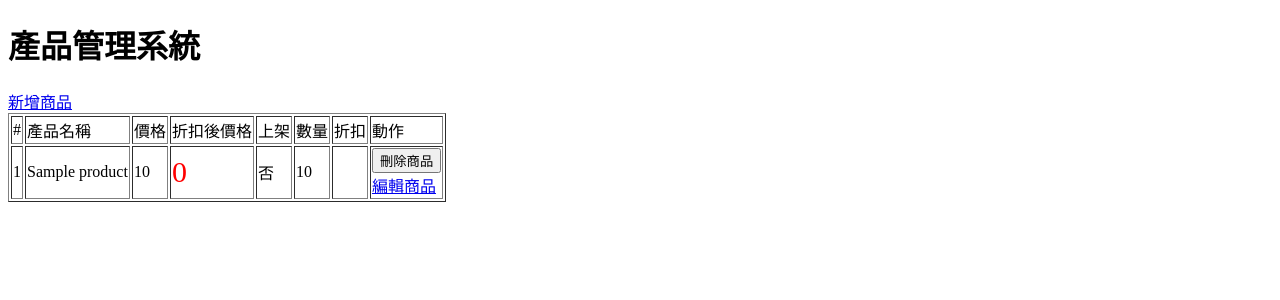
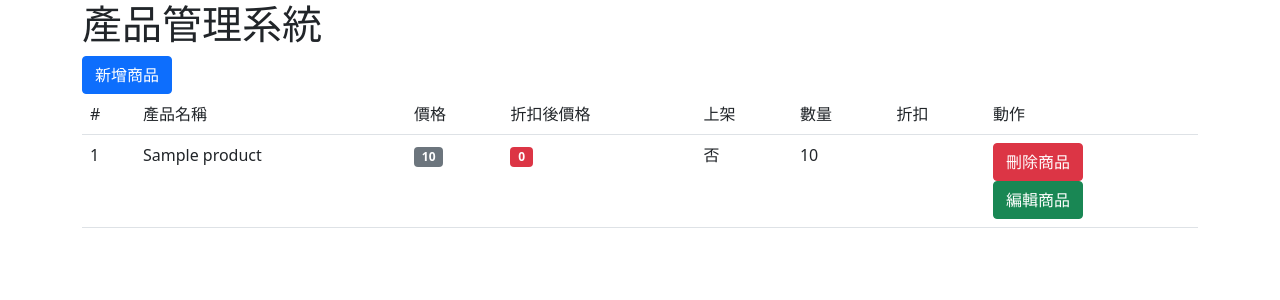
Before and after one commit to a19860101/PHP-LCCNET, a PHP site: page / in a window 1280 px wide. Shown: the top 300 px of the page. Run offline with PHP 8.4, Linux system fonts and the light colour scheme; tables that the repository leaves empty or names only in its code hold one stand-in row (values such as "Sample post").

Commit message:
20210207

```diff
--- a/practice/index.php
+++ b/practice/index.php
@@ -11,19 +11,18 @@
     <meta http-equiv="X-UA-Compatible" content="IE=edge">
     <meta name="viewport" content="width=device-width, initial-scale=1.0">
     <title>Document</title>
-    <style>
-        .discount {
-            color: #f00;
-            font-size: 30px;
-        }
-    </style>
+    <link href="https://cdn.jsdelivr.net/npm/bootstrap@5.0.0-beta1/dist/css/bootstrap.min.css" rel="stylesheet" integrity="sha384-giJF6kkoqNQ00vy+HMDP7azOuL0xtbfIcaT9wjKHr8RbDVddVHyTfAAsrekwKmP1" crossorigin="anonymous">
+    <script src="https://cdn.jsdelivr.net/npm/bootstrap@5.0.0-beta1/dist/js/bootstrap.bundle.min.js" integrity="sha384-ygbV9kiqUc6oa4msXn9868pTtWMgiQaeYH7/t7LECLbyPA2x65Kgf80OJFdroafW" crossorigin="anonymous"></script>
 </head>
 <body>
+<div class="container">
+    <div class="row">
+        <div class="col-12">
             <h1>產品管理系統</h1>
-    <nav>
-        <a href="create.php">新增商品</a>
-    </nav>
-    <table border="1">
+            <a href="create.php" class="btn btn-primary">新增商品</a>
+        </div>
+        <div class="col-12">
+            <table class="table">
             <tr>
                 <td>#</td>
                 <td>產品名稱</td>
@@ -38,13 +37,13 @@
             <tr>
                 <td><?php echo $row["id"];?></td>
                 <td><?php echo $row["title"];?></td>
-            <td><?php echo $row["price"];?></td>
+                <td><span class="badge bg-secondary"><?php echo $row["price"];?></span></td>
                 <td>
                     <?php
                         if($row["discount"] < 1){
-                        echo "<span class='discount'>".$row["price"] * $row["discount"]."</span>";
+                            echo "<span class='badge bg-danger'>".$row["price"] * $row["discount"]."</span>";
                         }else{
-                        echo $row["price"] * $row["discount"];
+                            echo "<span class='badge bg-secondary'>".$row["price"] * $row["discount"]."</span>";
                         }
                     ?>
                 </td>
@@ -74,13 +73,19 @@
                 <td>
                     <form action="delete.php" method="post">
                         <input type="hidden" name="id" value="<?php echo $row["id"];?>">
-                    <input type="submit" value="刪除商品" onclick="return confirm('確認刪除？')">
+                        <input type="submit" value="刪除商品" onclick="return confirm('確認刪除？')" class="btn btn-danger">
                     </form>
 
-                <a href="edit.php?id=<?php echo $row["id"];?>">編輯商品</a>
+                    <a href="edit.php?id=<?php echo $row["id"];?>" class="btn btn-success">編輯商品</a>
                 </td>
             </tr>
             <?php } ?>
         </table>
+        </div>
+    </div>
+</div>
+
+
+
 </body>
 </html>
```
Lines whose indentation alone changed are shown as unchanged.
